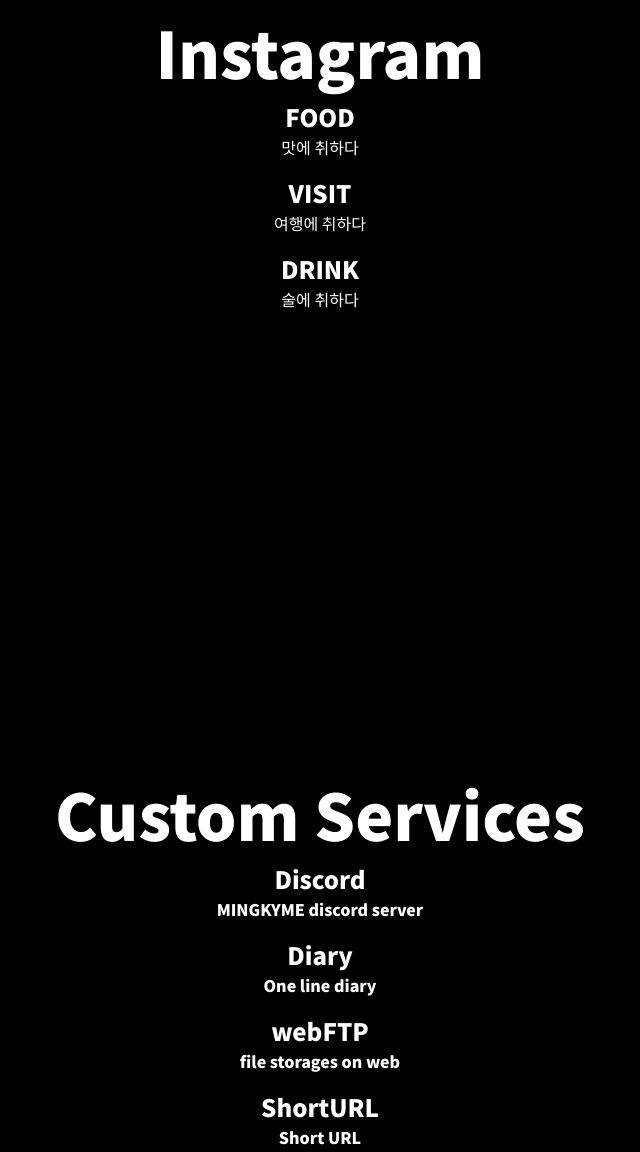
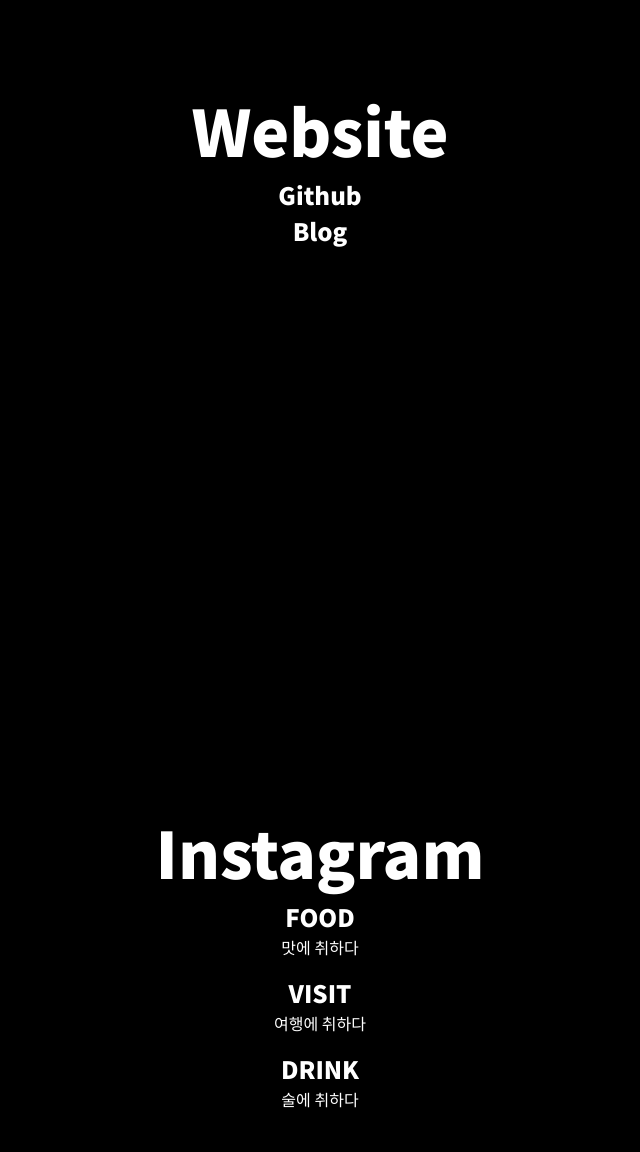
Before and after one commit to mingkyme/www.mingky.me, a plain HTML site: page index.html in a window 1280 px wide. Shown: the part 1035-2187 px from the top of the page, without its empty margins (320-960 px from the left). Drawn offline with nearby package versions, Linux system fonts and the light colour scheme.

Commit message:
🚧 복구 중

```diff
--- a/index.html
+++ b/index.html
@@ -86,8 +86,23 @@
   <main id="main" style="transform: translate(0px, 0px); transition-duration: 1s;">
     <section>
       <img id="MainLogo" src="./assets/images/logo.png">
-      <p class="MainTitle" id="MainText"><span class="Typewriter__wrapper"></span><span
-          class="Typewriter__cursor"></span></p>
+      <p class="MainTitle" id="MainText"></p>
+    </section>
+    <section>
+      <p class="MainTitle">Website</p>
+      <div class="LinkDiv">
+        <div>
+          <a href="https://github.com/mingkyme/">
+            <p class="link SubText">Github</p>
+          </a>
+        </div>
+        <div>
+          <a href="https://blog.mingky.me/">
+            <p class="link SubText">Blog</p>
+          </a>
+        </div>
+
+      </div>
     </section>
     <section>
       <p class="MainTitle">Instagram</p>
@@ -117,18 +132,6 @@
     <section>
       <p class="MainTitle">Custom Services</p>
       <div class="LinkDiv">
-        <div>
-          <a href="https://discord.gg/2hdgAvm">
-            <p class="link SubText">Discord</p>
-          </a>
-          <p>MINGKYME discord server</p>
-        </div>
-        <div>
-          <a href="https://diary.mingky.me">
-            <p class="link SubText">Diary</p>
-          </a>
-          <p>One line diary</p>
-        </div>
         <div>
           <a href="https://webftp.mingky.me">
             <p class="link SubText">webFTP</p>
```
